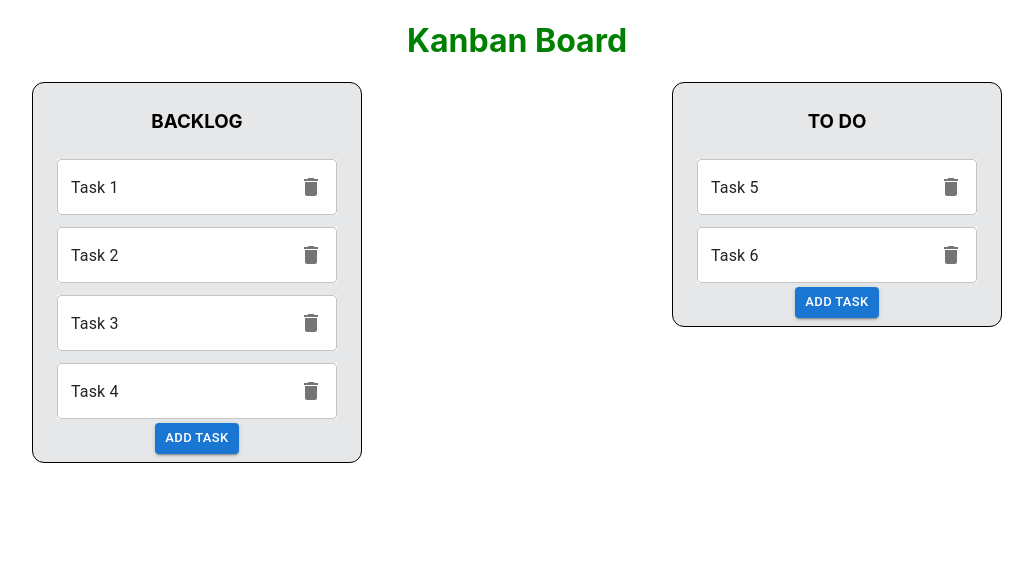
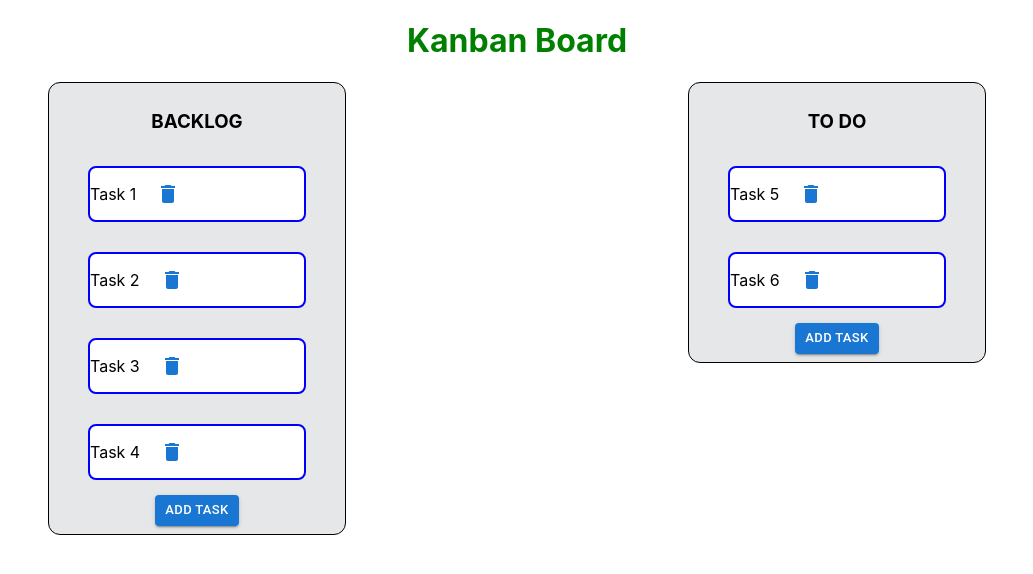
Before and after one commit to raquelsr/REACT-Kanban, a React (Create React App) app in the folder kanban-board/: page / in a window 1280 px wide. Shown: the top 574 px of the page, without its empty margins (123-1156 px from the left). Built offline with nearby package versions, Linux system fonts and the light colour scheme; data requests are answered from the project's data file.

Commit message:
Fix quickly delay in dnd tasks

```diff
--- a/kanban-board/src/components/Column.js
+++ b/kanban-board/src/components/Column.js
@@ -34,12 +34,20 @@ export const Column = ({ column, taskList, index }) => {
             <h3>{column.title}</h3>
             <Droppable droppableId={column.id} type="task">
               {(provided) => (
-                <div ref={provided.innerRef} {...provided.droppableProps}>
+                <Box
+                  ref={provided.innerRef}
+                  {...provided.droppableProps}
+                  sx={{
+                    display: 'flex',
+                    justifyContent: 'space-around',
+                    flexDirection: 'column',
+                  }}
+                >
                   {dataColumn.tasks.map((task, index) => (
                     <Task key={task.id} task={task} index={index} />
                   ))}
                   {provided.placeholder}
-                </div>
+                </Box>
               )}
             </Droppable>
             <InputContainer />
--- a/kanban-board/src/components/Task.js
+++ b/kanban-board/src/components/Task.js
@@ -3,6 +3,8 @@ import TextField from '@mui/material/TextField';
 import InputAdornment from '@mui/material/InputAdornment';
 import DeleteIcon from '@mui/icons-material/Delete';
 import { Draggable } from 'react-beautiful-dnd';
+import { Box } from '@mui/system';
+import { Button } from '@mui/material';
 
 export const Task = ({ task, index }) => {
   return (
@@ -13,21 +15,21 @@ export const Task = ({ task, index }) => {
           {...provided.dragHandleProps}
           {...provided.draggableProps}
         >
-          <TextField
-            id="outlined-basic"
-            variant="outlined"
-            placeholder="Insert text.."
-            value={task.title}
-            margin="dense"
-            sx={{ background: 'white' }}
-            InputProps={{
-              endAdornment: (
-                <InputAdornment position="end">
-                  <DeleteIcon></DeleteIcon>
-                </InputAdornment>
-              ),
+          <Box
+            sx={{
+              background: 'white',
+              border: '2px solid blue',
+              borderRadius: 2,
             }}
-          />
+            style={{ margin: '15px' }}
+          >
+            <div style={{ display: 'flex' }}>
+              <p>{task.title}</p>
+              <Button>
+                <DeleteIcon></DeleteIcon>
+              </Button>
+            </div>
+          </Box>
         </div>
       )}
     </Draggable>
```
